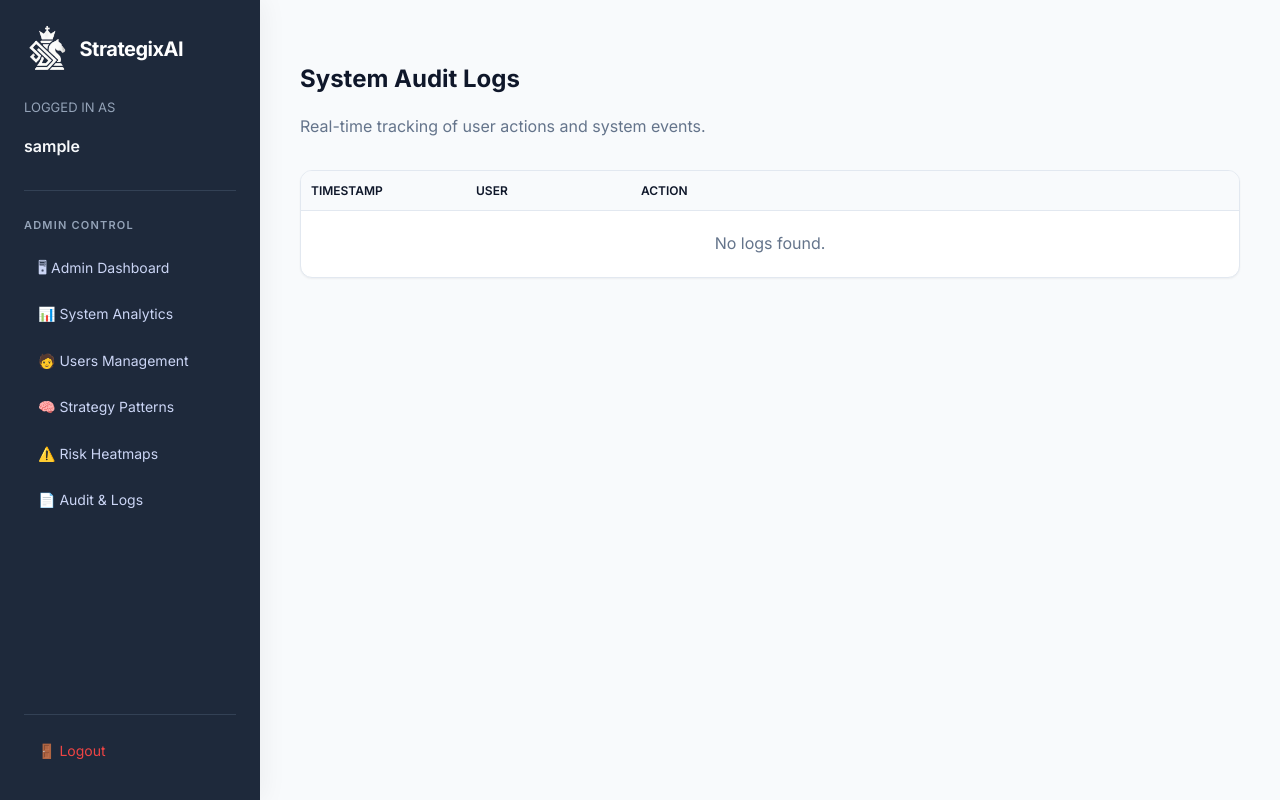
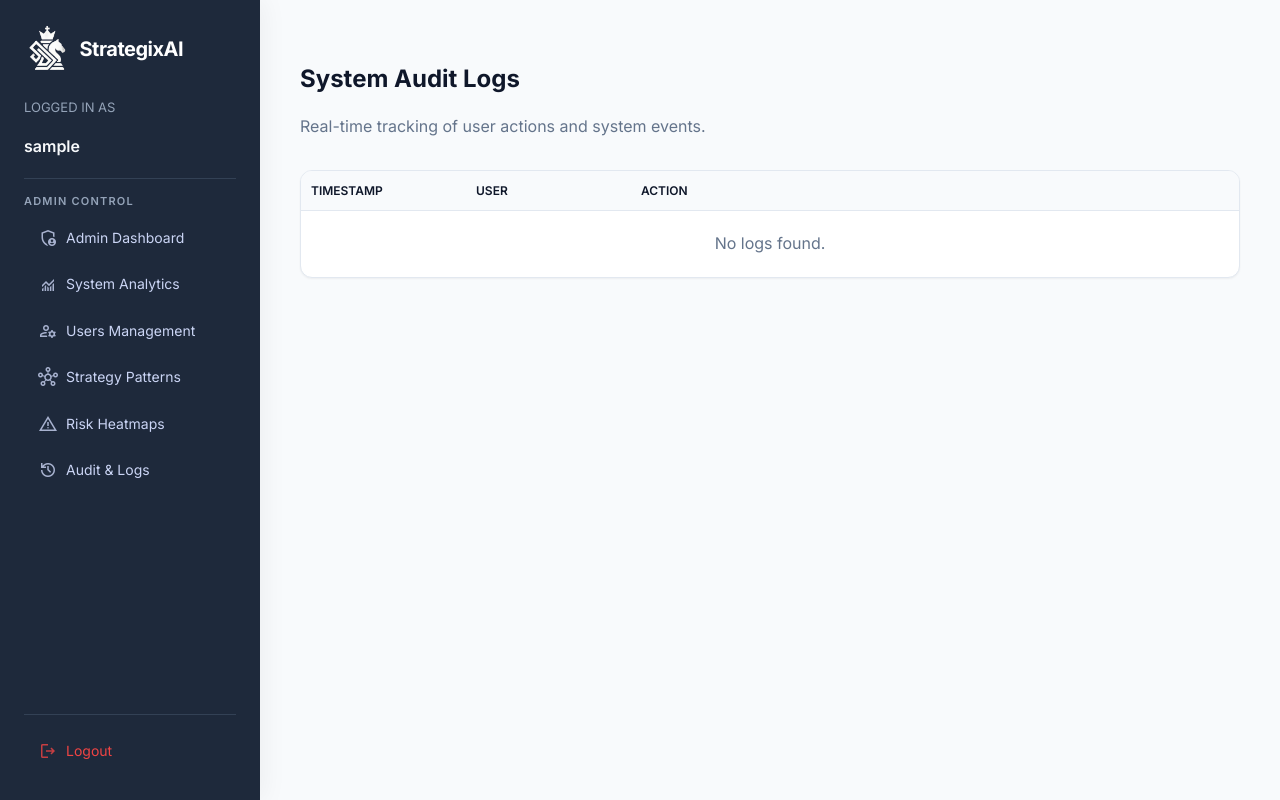
Before and after one commit to AryaMahadik01/Ai_Strategy_Planning_System_From_Business_Docs, a Flask app: page /admin/logs in a window 1280 px wide. Run offline with Flask 3, Linux system fonts and the light colour scheme; the visitor is signed in with stand-in values (Sample User, id 1); data that the repository does not hold is empty; some libraries are stand-ins or nearby versions.

Commit message:
Secured API keys, updated sidebar icons, and ignored upload folders

```diff
--- a/static/css/main.css
+++ b/static/css/main.css
@@ -168,7 +168,7 @@ a { text-decoration: none; color: inherit; transition: 0.2s; }
     text-transform: uppercase;
     letter-spacing: 1.2px;
     color: #94a3b8;
-    margin-bottom: 12px;
+    margin-bottom: 6px;
     font-weight: 600;
 }
 
--- a/templates/layout/sidebar.html
+++ b/templates/layout/sidebar.html
@@ -1,14 +1,38 @@
+<link rel="stylesheet" href="https://fonts.googleapis.com/css2?family=Material+Symbols+Outlined:opsz,wght,FILL,GRAD@20,400,0,0" />
+
+<style>
+    /* Ensure perfect alignment between icons and text */
+    .sidebar-nav a, .sidebar-bottom a {
+        display: flex;
+        align-items: center;
+        gap: 8px;
+        text-decoration: none;
+    }
+    .sidebar-nav a .material-symbols-outlined,
+    .sidebar-bottom a .material-symbols-outlined {
+        font-size: 20px;
+        opacity: 0.8;
+    }
+    /* Hover effect for icons */
+    .sidebar-nav a:hover .material-symbols-outlined {
+        opacity: 1;
+    }
+</style>
+
 <div class="sidebar">
-    <div class="logo"><div class="logo-container">
-        <img src="{{ url_for('static', filename='images/logo.png') }}" alt="StrategixAI Logo" class="nav-logo">
-    </div>StrategixAI</div>
+    <div class="logo">
+        <div class="logo-container">
+            <img src="{{ url_for('static', filename='images/logo.png') }}" alt="StrategixAI Logo" class="nav-logo">
+        </div>StrategixAI
+    </div>
 
-
-    <div class="profile" style="margin-bottom: 15px; padding-bottom: 15px; border-bottom: 1px solid #334155;">
+    <div class="profile" style="margin-bottom: 3px; padding-bottom: 3px; border-bottom: 1px solid #334155;">
         <p style="color: #94a3b8; font-size: 13px;">LOGGED IN AS</p>
         <p style="font-weight: 600;">{{ session.get('user') }}</p>
-        {% if session.get('role') == 'user' and user_document_list %}
-    <div style="padding: 0px; background: #1e293b; margin-bottom: 2px; border-radius: 4px;">
+    </div>
+
+    {% if session.get('role') == 'user' and user_document_list %}
+    <div style="padding: 3px; background: #1e293b; margin-bottom: 5px; border-radius: 2px;">
         <p style="color: #94a3b8; font-size: 11px; margin-bottom: 5px; font-weight: 600; text-transform: uppercase;">Active Document</p>
         <select onchange="window.location.href='/user/switch_doc/' + this.value" style="width: 100%; padding: 8px; border-radius: 4px; border: none; background: #334155; color: white; font-size: 13px; cursor: pointer; outline: none;">
             {% for d in user_document_list %}
@@ -19,53 +43,53 @@
         </select>
     </div>
     {% endif %}
-    </div>
 
     <div class="sidebar-nav">
 
         {% if session.get('role') == 'user' %}
             <div class="nav-section">
                 <p class="nav-title">HOME</p>
-                <a href="/user/dashboard">🏠 Dashboard</a>
-                <a href="/user/documents">📂 Business Documents</a>
+                <a href="/user/dashboard"><span class="material-symbols-outlined">dashboard</span> Dashboard</a>
+                <a href="/user/documents"><span class="material-symbols-outlined">folder_open</span> Business Documents</a>
             </div>
 
             <div class="nav-section">
                 <p class="nav-title">STRATEGY</p>
-                <a href="/user/overview">📊 Strategy Overview</a>
-                <a href="/user/insights">🧠 AI Insights</a>
-                <a href="/user/performance">📈 Performance & KPIs</a>
-                <a href="/user/scenarios">🔄 Scenario Comparison</a>
-                <a href="/user/chat">💬 Chat with Document</a>
-                <a href="/user/compare">🆚 Strategy Comparison</a>
+                <a href="/user/overview"><span class="material-symbols-outlined">leaderboard</span> Strategy Overview</a>
+                <a href="/user/insights"><span class="material-symbols-outlined">psychology</span> AI Insights</a>
+                <a href="/user/performance"><span class="material-symbols-outlined">trending_up</span> Performance & KPIs</a>
+                <a href="/user/scenarios"><span class="material-symbols-outlined">alt_route</span> Scenario Comparison</a>
+                <a href="/user/chat"><span class="material-symbols-outlined">chat_bubble_outline</span> Chat with Document</a>
+                <a href="/user/compare"><span class="material-symbols-outlined">compare_arrows</span> Strategy Comparison</a>
             </div>
 
             <div class="nav-section">
                 <p class="nav-title">OUTPUT</p>
-                <a href="/user/reports">📄 Reports & Exports</a>
+                <a href="/user/reports"><span class="material-symbols-outlined">article</span> Reports & Exports</a>
             </div>
 
             <div class="nav-section">
                 <p class="nav-title">ACCOUNT</p>
-                <a href="/user/profile">⚙️ Settings</a>
+                <a href="/user/profile"><span class="material-symbols-outlined">settings</span> Settings</a>
             </div>
         {% endif %}
 
         {% if session.get('role') == 'admin' %}
             <div class="nav-section">
                 <p class="nav-title">ADMIN CONTROL</p>
-                <a href="/admin/dashboard">🖥 Admin Dashboard</a>
-                <a href="/admin/analytics">📊 System Analytics</a>
-                <a href="/admin/users">🧑 Users Management</a>
-                <a href="/admin/strategies">🧠 Strategy Patterns</a>
-                <a href="/admin/risks">⚠️ Risk Heatmaps</a>
-                <a href="/admin/logs">📄 Audit & Logs</a>
+                <a href="/admin/dashboard"><span class="material-symbols-outlined">admin_panel_settings</span> Admin Dashboard</a>
+                <a href="/admin/analytics"><span class="material-symbols-outlined">monitoring</span> System Analytics</a>
+                <a href="/admin/users"><span class="material-symbols-outlined">manage_accounts</span> Users Management</a>
+                <a href="/admin/strategies"><span class="material-symbols-outlined">hub</span> Strategy Patterns</a>
+                <a href="/admin/risks"><span class="material-symbols-outlined">warning</span> Risk Heatmaps</a>
+                <a href="/admin/logs"><span class="material-symbols-outlined">history</span> Audit & Logs</a>
             </div>
         {% endif %}
 
     </div>
-    <div style="border-top: 1px solid #334155; padding-top: 15px;">
-        <a href="/logout" style="color: #ef4444;">🚪 Logout</a>
+
+    <div class="sidebar-bottom" style="border-top: 1px solid #334155; padding-top: 15px;">
+        <a href="/logout" style="color: #ef4444;"><span class="material-symbols-outlined">logout</span> Logout</a>
     </div>
 
 </div>
```
Also changed, not shown: 3 other files.
